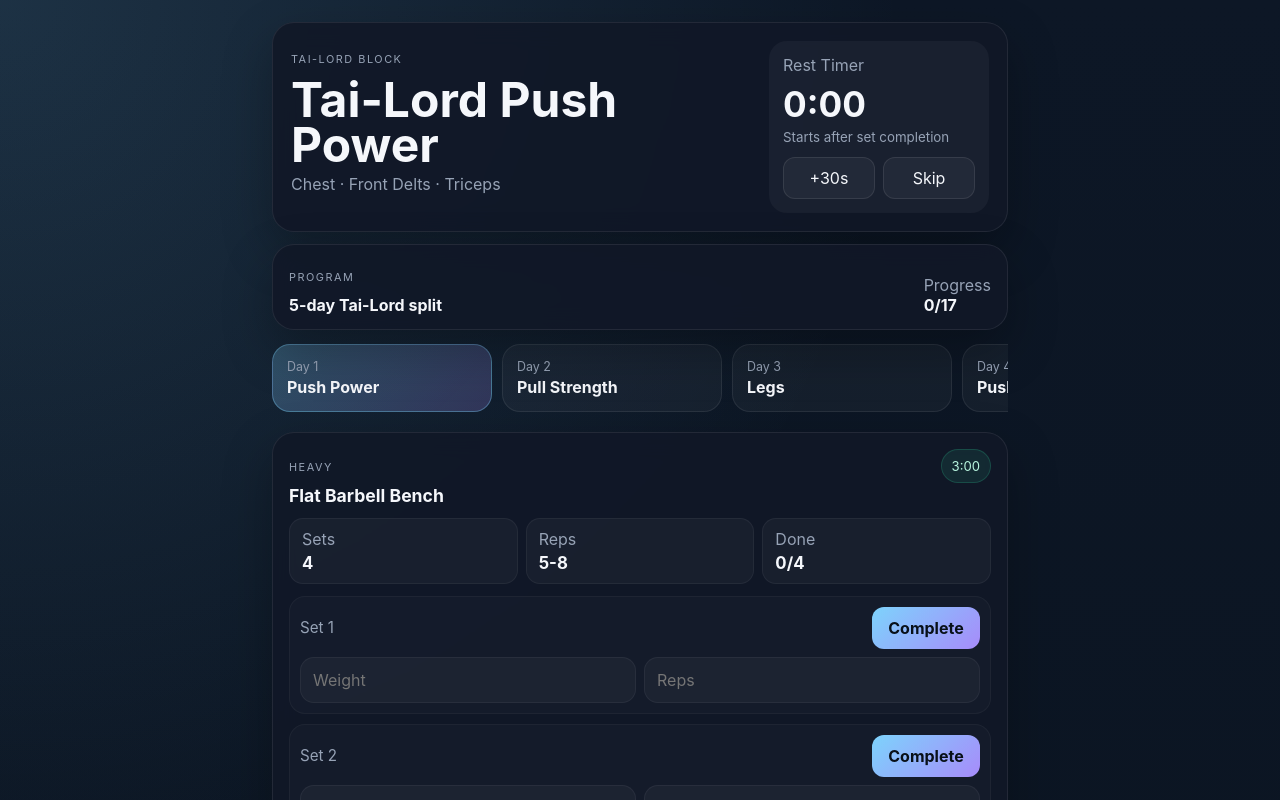
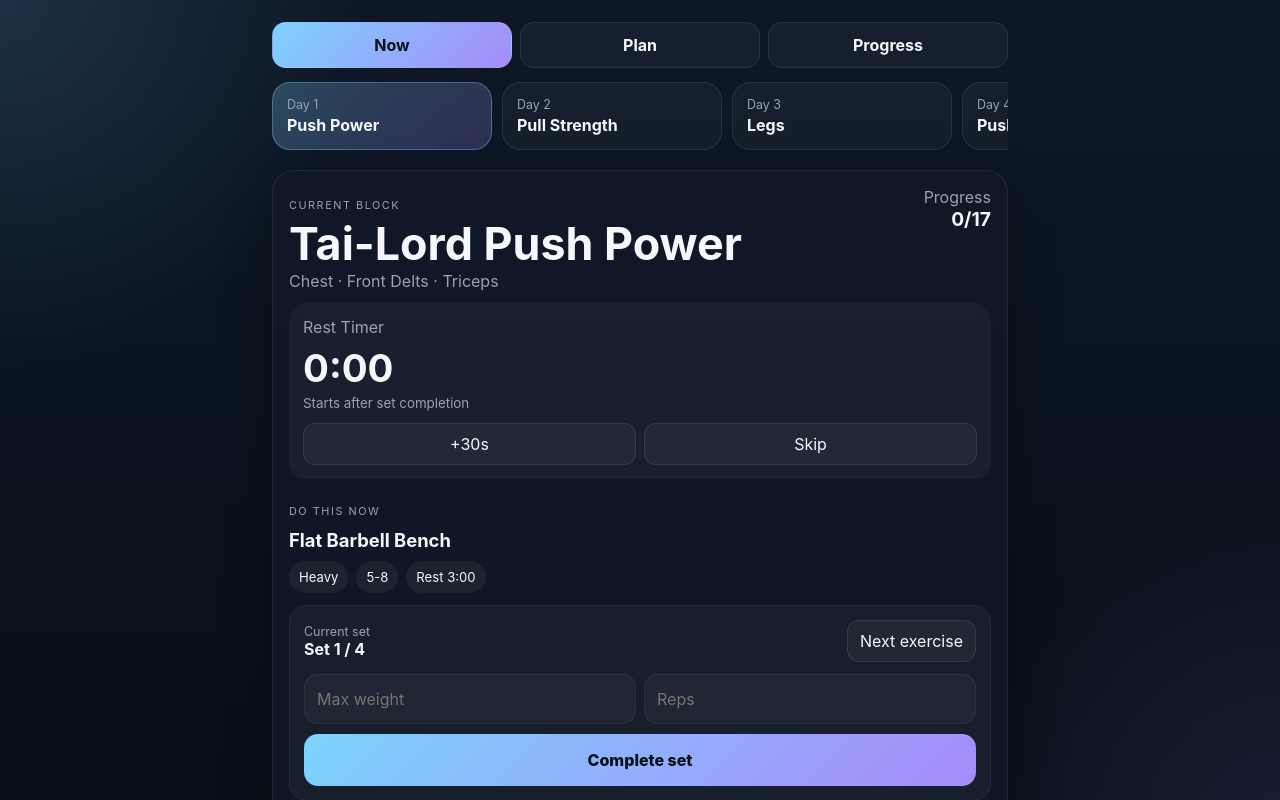
Before and after one commit to zkirby-ai/workout-tracker, a Next.js app: page / in a window 1280 px wide. Shown: the top 800 px of the page. Built offline with nearby package versions, Linux system fonts and the light colour scheme.

Commit message:
Refactor app into now plan progress flow

```diff
--- a/app/globals.css
+++ b/app/globals.css
@@ -21,11 +21,7 @@ body {
     linear-gradient(180deg, var(--bg2), var(--bg));
 }
 button, input { font: inherit; }
-.shell {
-  width: min(100%, 540px);
-  margin: 0 auto;
-  padding: 14px 12px 40px;
-}
+.shell { width: min(100%, 540px); margin: 0 auto; padding: 14px 12px 40px; }
 .card {
   background: var(--panel);
   border: 1px solid var(--line);
@@ -33,57 +29,25 @@ button, input { font: inherit; }
   box-shadow: 0 20px 50px rgba(0,0,0,0.28);
   backdrop-filter: blur(12px);
 }
-.hero {
+.topTabs {
   display: grid;
-  grid-template-columns: 1fr;
-  gap: 12px;
-  padding: 18px;
-  margin-bottom: 12px;
-}
-.heroCopy { min-width: 0; }
-.eyebrow {
-  text-transform: uppercase;
-  letter-spacing: 0.14em;
-  color: var(--muted);
-  font-size: 0.68rem;
-}
-h1 {
-  font-size: clamp(2rem, 9vw, 3rem);
-  margin: 8px 0 6px;
-  line-height: 0.95;
-}
-h2 { margin: 4px 0 0; font-size: 1.1rem; }
-.lede { color: var(--muted); max-width: 36rem; margin: 0; }
-.timerCard {
-  padding: 14px;
-  border-radius: 18px;
-  background: rgba(255,255,255,0.04);
-}
-.timerCard span, .metaRow span, .progressStat span { color: var(--muted); display: block; }
-.timerCard strong { display: block; font-size: 2.2rem; margin: 8px 0 4px; }
-.timerCard small { display: block; color: var(--muted); }
-.timerActions {
-  display: grid;
-  grid-template-columns: 1fr 1fr;
+  grid-template-columns: repeat(3, 1fr);
   gap: 8px;
-  margin-top: 12px;
-}
-.timerActions button, .completeButton {
-  border: 1px solid rgba(255,255,255,0.09);
-  background: rgba(255,255,255,0.045);
-  color: var(--text);
-  border-radius: 12px;
-  padding: 10px 12px;
-}
-.splitBar {
-  display: flex;
-  justify-content: space-between;
-  align-items: flex-end;
-  gap: 12px;
-  padding: 14px 16px;
   margin-bottom: 10px;
 }
-.programLabel strong, .progressStat strong { font-size: 1rem; }
+.topTab {
+  border: 1px solid rgba(255,255,255,0.08);
+  background: rgba(255,255,255,0.04);
+  color: var(--text);
+  border-radius: 14px;
+  padding: 12px;
+  font-weight: 700;
+}
+.topTab.active {
+  background: linear-gradient(135deg, var(--accent), var(--accent2));
+  color: #081018;
+  border-color: transparent;
+}
 .dayScroller {
   display: grid;
   grid-auto-flow: column;
@@ -104,23 +68,110 @@ h2 { margin: 4px 0 0; font-size: 1.1rem; }
   border-radius: 18px;
   padding: 14px;
 }
-.dayPill span {
-  display: block;
-  color: var(--muted);
-  font-size: 0.78rem;
-  margin-bottom: 4px;
-}
-.dayPill strong {
-  display: block;
-  font-size: 1rem;
-  line-height: 1.2;
-}
+.dayPill span { display: block; color: var(--muted); font-size: 0.78rem; margin-bottom: 4px; }
+.dayPill strong { display: block; font-size: 1rem; line-height: 1.2; }
 .dayPill.active {
   background: linear-gradient(135deg, rgba(125,211,252,0.25), rgba(167,139,250,0.22));
   border-color: rgba(125,211,252,0.35);
 }
-.exerciseList { display: grid; gap: 12px; }
-.exerciseCard { padding: 16px; }
+.nowScreen { padding: 16px; }
+.nowHeader {
+  display: flex;
+  justify-content: space-between;
+  gap: 12px;
+  align-items: flex-start;
+  margin-bottom: 12px;
+}
+.eyebrow { text-transform: uppercase; letter-spacing: 0.14em; color: var(--muted); font-size: 0.68rem; }
+.mutedLabel { color: var(--muted); font-size: 0.78rem; display: block; }
+h1 { font-size: clamp(1.8rem, 9vw, 2.8rem); margin: 8px 0 6px; line-height: 0.95; }
+h2 { margin: 4px 0 0; font-size: 1.15rem; }
+.lede { color: var(--muted); margin: 0; }
+.miniProgress {
+  min-width: 84px;
+  text-align: right;
+}
+.miniProgress span, .timerCard span, .metaRow span { color: var(--muted); display: block; }
+.miniProgress strong { font-size: 1.2rem; }
+.timerCard {
+  padding: 14px;
+  border-radius: 18px;
+  background: rgba(255,255,255,0.04);
+  margin-bottom: 12px;
+}
+.bigTimer strong { display: block; font-size: 2.4rem; margin: 8px 0 4px; }
+.timerCard small { display: block; color: var(--muted); }
+.timerActions {
+  display: grid;
+  grid-template-columns: 1fr 1fr;
+  gap: 8px;
+  margin-top: 12px;
+}
+.timerActions button, .secondaryButton {
+  border: 1px solid rgba(255,255,255,0.09);
+  background: rgba(255,255,255,0.045);
+  color: var(--text);
+  border-radius: 12px;
+  padding: 10px 12px;
+}
+.currentExerciseCard {
+  padding: 2px 0 0;
+}
+.currentMeta {
+  display: flex;
+  gap: 8px;
+  flex-wrap: wrap;
+  margin: 10px 0 12px;
+}
+.currentMeta span, .restBadge {
+  border-radius: 999px;
+  padding: 8px 10px;
+  background: rgba(255,255,255,0.05);
+  color: var(--text);
+  font-size: 0.82rem;
+}
+.setFocusCard {
+  padding: 14px;
+  border-radius: 18px;
+  background: rgba(255,255,255,0.035);
+  border: 1px solid rgba(255,255,255,0.05);
+}
+.setFocusTop {
+  display: flex;
+  justify-content: space-between;
+  gap: 10px;
+  align-items: center;
+  margin-bottom: 12px;
+}
+.focusInputs {
+  display: grid;
+  grid-template-columns: 1fr 1fr;
+  gap: 8px;
+  margin-bottom: 10px;
+}
+.focusInputs input, .setRow input {
+  background: rgba(255,255,255,0.04);
+  border: 1px solid rgba(255,255,255,0.06);
+  border-radius: 14px;
+  padding: 14px 12px;
+  color: var(--text);
+  min-height: 50px;
+}
+.primaryAction, .completeButton {
+  width: 100%;
+  border: 0;
+  border-radius: 14px;
+  min-height: 52px;
+  font-weight: 800;
+  background: linear-gradient(135deg, var(--accent), var(--accent2));
+  color: #081018;
+}
+.primaryAction:disabled, .completeButton:disabled {
+  background: rgba(52,211,153,0.18);
+  color: #d7fff1;
+}
+.exerciseList, .progressScreen { display: grid; gap: 12px; }
+.exerciseCard, .progressCard, .doneCard { padding: 16px; }
 .exerciseHeader {
   display: flex;
   justify-content: space-between;
@@ -129,66 +180,33 @@ h2 { margin: 4px 0 0; font-size: 1.1rem; }
   margin-bottom: 12px;
 }
 .restBadge {
-  border-radius: 999px;
-  padding: 8px 10px;
   background: rgba(52,211,153,0.1);
   border: 1px solid rgba(52,211,153,0.2);
   color: #b8f5df;
-  font-size: 0.82rem;
 }
 .metaRow {
   display: grid;
   grid-template-columns: repeat(3, 1fr);
   gap: 8px;
-  margin-bottom: 12px;
 }
-.metaRow > div, .setRow input {
+.metaRow > div {
   background: rgba(255,255,255,0.035);
   border: 1px solid rgba(255,255,255,0.05);
   border-radius: 14px;
   padding: 10px 12px;
 }
 .metaRow strong { display: block; margin-top: 4px; font-size: 1.05rem; }
-.setTable { display: grid; gap: 10px; }
-.setRow {
-  display: grid;
-  grid-template-columns: 1fr 1fr;
-  gap: 8px;
-  padding: 10px;
-  border-radius: 16px;
-  background: rgba(255,255,255,0.02);
-  border: 1px solid rgba(255,255,255,0.04);
-}
-.setRow.done { opacity: 0.78; }
-.setTopline {
-  grid-column: 1 / -1;
+.progressHistory { display: grid; gap: 8px; }
+.historyRow {
   display: flex;
+  justify-content: space-between;
   align-items: center;
-  justify-content: space-between;
-  gap: 8px;
-}
-.setNumber {
-  color: var(--muted);
-  font-size: 0.95rem;
-}
-.setRow input {
-  color: var(--text);
-  min-height: 46px;
-}
-.completeButton {
-  min-width: 108px;
-  min-height: 42px;
-  font-weight: 700;
-  background: linear-gradient(135deg, var(--accent), var(--accent2));
-  color: #081018;
-  border: 0;
-}
-.completeButton:disabled {
-  background: rgba(52,211,153,0.18);
-  color: #d7fff1;
+  padding: 12px 14px;
+  border-radius: 14px;
+  background: rgba(255,255,255,0.035);
+  border: 1px solid rgba(255,255,255,0.05);
 }
 @media (min-width: 721px) {
   .shell { width: min(760px, calc(100% - 24px)); padding-top: 22px; }
-  .hero { grid-template-columns: 1fr 220px; align-items: start; }
   .dayScroller { grid-auto-columns: 220px; }
 }
--- a/components/workout-tracker.tsx
+++ b/components/workout-tracker.tsx
@@ -9,6 +9,16 @@ type SetLog = {
   completed: boolean;
 };
 
+type HistoryEntry = {
+  exerciseId: string;
+  exerciseName: string;
+  dayName: string;
+  maxWeight: number;
+  timestamp: string;
+};
+
+type Screen = 'now' | 'plan' | 'progress';
+
 function makeInitialState(dayId: string) {
   const day = workoutDays.find((item) => item.id === dayId) ?? workoutDays[0];
   return Object.fromEntries(
@@ -19,18 +29,34 @@ function makeInitialState(dayId: string) {
   ) as Record<string, SetLog[]>;
 }
 
+function loadHistory(): HistoryEntry[] {
+  if (typeof window === 'undefined') return [];
+  try {
+    const raw = window.localStorage.getItem('workout-history');
+    return raw ? (JSON.parse(raw) as HistoryEntry[]) : [];
+  } catch {
+    return [];
+  }
+}
+
 export function WorkoutTracker() {
+  const [screen, setScreen] = useState<Screen>('now');
   const [dayId, setDayId] = useState(workoutDays[0].id);
   const currentDay = useMemo(() => workoutDays.find((day) => day.id === dayId) ?? workoutDays[0], [dayId]);
   const [setState, setSetState] = useState<Record<string, SetLog[]>>(() => makeInitialState(dayId));
   const [timer, setTimer] = useState(0);
   const [activeLabel, setActiveLabel] = useState('Starts after set completion');
+  const [history, setHistory] = useState<HistoryEntry[]>([]);
 
   useEffect(() => {
     setSetState(makeInitialState(dayId));
     setTimer(0);
     setActiveLabel('Starts after set completion');
   }, [dayId]);
+
+  useEffect(() => {
+    setHistory(loadHistory());
+  }, []);
 
   useEffect(() => {
     if (timer <= 0) return;
@@ -51,6 +77,32 @@ export function WorkoutTracker() {
   }, 0);
   const totalSets = currentDay.exercises.reduce((acc, exercise) => acc + exercise.sets, 0);
 
+  const exerciseIndex = currentDay.exercises.findIndex((exercise) => {
+    const sets = setState[exercise.id] ?? [];
+    return sets.some((set) => !set.completed);
+  });
+
+  const currentExercise = exerciseIndex >= 0 ? currentDay.exercises[exerciseIndex] : currentDay.exercises[currentDay.exercises.length - 1];
+  const currentSets = setState[currentExercise.id] ?? [];
+  const currentSetIndex = Math.max(0, currentSets.findIndex((set) => !set.completed));
+  const activeSet = currentSets[currentSetIndex] ?? currentSets[currentSets.length - 1];
+  const dayDone = totalCompleted === totalSets;
+
+  const progressByExercise = useMemo(() => {
+    const grouped = new Map<string, HistoryEntry[]>();
+    for (const entry of history) {
+      const existing = grouped.get(entry.exerciseId) ?? [];
+      existing.push(entry);
+      grouped.set(entry.exerciseId, existing.sort((a, b) => a.timestamp.localeCompare(b.timestamp)));
+    }
+    return grouped;
+  }, [history]);
+
+  function persistHistory(nextHistory: HistoryEntry[]) {
+    setHistory(nextHistory);
+    window.localStorage.setItem('workout-history', JSON.stringify(nextHistory));
+  }
+
   function updateField(exerciseId: string, setIndex: number, field: 'weight' | 'reps', value: string) {
     setSetState((current) => ({
       ...current,
@@ -60,46 +112,67 @@ export function WorkoutTracker() {
     }));
   }
 
+  function recordExerciseMax(exerciseId: string) {
+    const exercise = currentDay.exercises.find((item) => item.id === exerciseId);
+    if (!exercise) return;
+    const maxWeight = Math.max(
+      0,
+      ...(setState[exerciseId] ?? []).map((set) => Number.parseFloat(set.weight) || 0)
+    );
+    if (!maxWeight) return;
+
+    const entry: HistoryEntry = {
+      exerciseId,
+      exerciseName: exercise.name,
+      dayName: currentDay.name,
+      maxWeight,
+      timestamp: new Date().toISOString()
+    };
+    persistHistory([...history, entry]);
+  }
+
   function completeSet(exerciseId: string, setIndex: number, restSeconds: number, exerciseName: string) {
-    setSetState((current) => ({
-      ...current,
-      [exerciseId]: current[exerciseId].map((set, index) =>
+    const nextState = {
+      ...setState,
+      [exerciseId]: setState[exerciseId].map((set, index) =>
         index === setIndex ? { ...set, completed: true } : set
       )
-    }));
+    };
+    setSetState(nextState);
     setTimer(restSeconds);
     setActiveLabel(`${exerciseName} · Set ${setIndex + 1}`);
+
+    const allDoneForExercise = nextState[exerciseId].every((set) => set.completed);
+    if (allDoneForExercise) {
+      const exercise = currentDay.exercises.find((item) => item.id === exerciseId);
+      const maxWeight = Math.max(0, ...nextState[exerciseId].map((set) => Number.parseFloat(set.weight) || 0));
+      if (exercise && maxWeight > 0) {
+        const entry: HistoryEntry = {
+          exerciseId,
+          exerciseName: exercise.name,
+          dayName: currentDay.name,
+          maxWeight,
+          timestamp: new Date().toISOString()
+        };
+        persistHistory([...history, entry]);
+      }
+    }
+  }
+
+  function nextExercise() {
+    if (exerciseIndex >= 0 && exerciseIndex < currentDay.exercises.length - 1) {
+      const next = currentDay.exercises[exerciseIndex + 1];
+      setActiveLabel(`Up next · ${next.name}`);
+    }
   }
 
   return (
     <main className="shell">
-      <section className="hero card">
-        <div className="heroCopy">
-          <p className="eyebrow">tai-lord block</p>
-          <h1>{currentDay.theme}</h1>
-          <p className="lede">{currentDay.focus}</p>
-        </div>
-        <div className="timerCard">
-          <span>Rest Timer</span>
-          <strong>{formatRest(timer)}</strong>
-          <small>{activeLabel}</small>
-          <div className="timerActions">
-            <button onClick={() => setTimer((value) => value + 30)}>+30s</button>
-            <button onClick={() => setTimer(0)}>Skip</button>
-          </div>
-        </div>
-      </section>
-
-      <section className="card splitBar">
-        <div className="programLabel">
-          <p className="eyebrow">program</p>
-          <strong>5-day Tai-Lord split</strong>
-        </div>
-        <div className="progressStat">
-          <span>Progress</span>
-          <strong>{totalCompleted}/{totalSets}</strong>
-        </div>
-      </section>
+      <nav className="topTabs" aria-label="App screens">
+        <button className={screen === 'now' ? 'topTab active' : 'topTab'} onClick={() => setScreen('now')}>Now</button>
+        <button className={screen === 'plan' ? 'topTab active' : 'topTab'} onClick={() => setScreen('plan')}>Plan</button>
+        <button className={screen === 'progress' ? 'topTab active' : 'topTab'} onClick={() => setScreen('progress')}>Progress</button>
+      </nav>
 
       <section className="dayScroller" aria-label="Workout days">
         {workoutDays.map((day) => (
@@ -114,6 +187,84 @@ export function WorkoutTracker() {
         ))}
       </section>
 
+      {screen === 'now' && (
+        <section className="nowScreen card">
+          <div className="nowHeader">
+            <div>
+              <p className="eyebrow">current block</p>
+              <h1>{currentDay.theme}</h1>
+              <p className="lede">{currentDay.focus}</p>
+            </div>
+            <div className="miniProgress">
+              <span>Progress</span>
+              <strong>{totalCompleted}/{totalSets}</strong>
+            </div>
+          </div>
+
+          <div className="timerCard bigTimer">
+            <span>Rest Timer</span>
+            <strong>{formatRest(timer)}</strong>
+            <small>{activeLabel}</small>
+            <div className="timerActions">
+              <button onClick={() => setTimer((value) => value + 30)}>+30s</button>
+              <button onClick={() => setTimer(0)}>Skip</button>
+            </div>
+          </div>
+
+          {!dayDone ? (
+            <>
+              <article className="currentExerciseCard">
+                <p className="eyebrow">do this now</p>
+                <h2>{currentExercise.name}</h2>
+                <div className="currentMeta">
+                  <span>{currentExercise.severity}</span>
+                  <span>{currentExercise.reps}</span>
+                  <span>Rest {formatRest(currentExercise.restSeconds)}</span>
+                </div>
+
+                <div className="setFocusCard">
+                  <div className="setFocusTop">
+                    <div>
+                      <span className="mutedLabel">Current set</span>
+                      <strong>Set {currentSetIndex + 1} / {currentExercise.sets}</strong>
+                    </div>
+                    <button className="secondaryButton" onClick={nextExercise}>Next exercise</button>
+                  </div>
+
+                  <div className="focusInputs">
+                    <input
+                      value={activeSet?.weight ?? ''}
+                      onChange={(event) => updateField(currentExercise.id, currentSetIndex, 'weight', event.target.value)}
+                      placeholder="Max weight"
+                    />
+                    <input
+                      value={activeSet?.reps ?? ''}
+                      onChange={(event) => updateField(currentExercise.id, currentSetIndex, 'reps', event.target.value)}
+                      placeholder="Reps"
+                    />
+                  </div>
+
+                  <button
+                    className="primaryAction"
+                    onClick={() => completeSet(currentExercise.id, currentSetIndex, currentExercise.restSeconds, currentExercise.name)}
+                    disabled={activeSet?.completed}
+                  >
+                    {activeSet?.completed ? 'Set completed' : 'Complete set'}
+                  </button>
+                </div>
+              </article>
+            </>
+          ) : (
+            <section className="doneCard">
+              <p className="eyebrow">done</p>
+              <h2>Workout complete</h2>
+              <p className="lede">You finished {currentDay.theme}. Flip to Progress to see your top weights over time.</p>
+            </section>
+          )}
+        </section>
+      )}
+
+      {screen === 'plan' && (
         <section className="exerciseList">
           {currentDay.exercises.map((exercise) => {
             const sets = setState[exercise.id] ?? [];
@@ -134,37 +285,47 @@ export function WorkoutTracker() {
                   <div><span>Reps</span><strong>{exercise.reps}</strong></div>
                   <div><span>Done</span><strong>{completed}/{exercise.sets}</strong></div>
                 </div>
+              </article>
+            );
+          })}
+        </section>
+      )}
 
-              <div className="setTable">
-                {sets.map((set, index) => (
-                  <div className={set.completed ? 'setRow done' : 'setRow'} key={`${exercise.id}-${index}`}>
-                    <div className="setTopline">
-                      <div className="setNumber">Set {index + 1}</div>
-                      <button
-                        className="completeButton"
-                        disabled={set.completed}
-                        onClick={() => completeSet(exercise.id, index, exercise.restSeconds, exercise.name)}
-                      >
-                        {set.completed ? 'Done' : 'Complete'}
-                      </button>
+      {screen === 'progress' && (
+        <section className="progressScreen">
+          {[...progressByExercise.entries()].map(([exerciseId, entries]) => {
+            const latest = entries[entries.length - 1];
+            const maxEver = Math.max(...entries.map((entry) => entry.maxWeight));
+            return (
+              <article className="card progressCard" key={exerciseId}>
+                <div className="exerciseHeader">
+                  <div>
+                    <p className="eyebrow">max weight over time</p>
+                    <h2>{latest.exerciseName}</h2>
                   </div>
-                    <input
-                      value={set.weight}
-                      onChange={(event) => updateField(exercise.id, index, 'weight', event.target.value)}
-                      placeholder="Weight"
-                    />
-                    <input
-                      value={set.reps}
-                      onChange={(event) => updateField(exercise.id, index, 'reps', event.target.value)}
-                      placeholder="Reps"
-                    />
+                  <span className="restBadge">PR {maxEver}</span>
+                </div>
+                <div className="progressHistory">
+                  {entries.slice(-6).reverse().map((entry) => (
+                    <div className="historyRow" key={`${entry.exerciseId}-${entry.timestamp}`}>
+                      <span>{new Date(entry.timestamp).toLocaleDateString()}</span>
+                      <strong>{entry.maxWeight}</strong>
                     </div>
                   ))}
                 </div>
               </article>
             );
           })}
+
+          {progressByExercise.size === 0 && (
+            <section className="doneCard">
+              <p className="eyebrow">progress</p>
+              <h2>No max weights yet</h2>
+              <p className="lede">Finish an exercise with a logged weight and I’ll start building your history automatically.</p>
             </section>
+          )}
+        </section>
+      )}
     </main>
   );
 }
```
Lines whose indentation alone changed are shown as unchanged.
